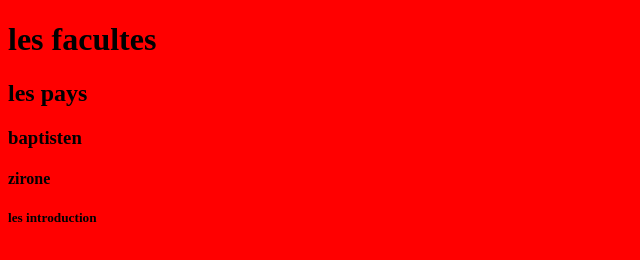
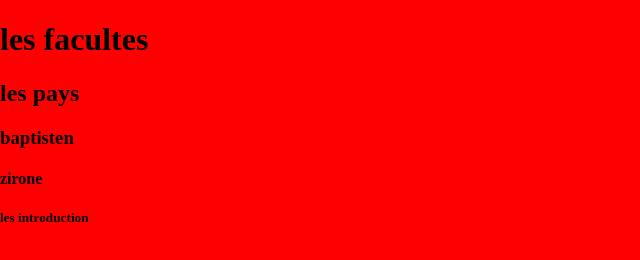
Before and after one commit to ishebn/rezenebe, a plain HTML site: page index.html in a window 1280 px wide. Shown: the whole page, without its empty margins (0-640 px from the left). Drawn offline with Linux system fonts and the light colour scheme.

Commit message:
ajout du premier commit

```diff
--- a/style.css
+++ b/style.css
@@ -1,3 +1,5 @@
 body{
     background: red;
+    margin: 0;
+
 }
```
Also changed, not shown: ebn.html (+1 -0 lines).
